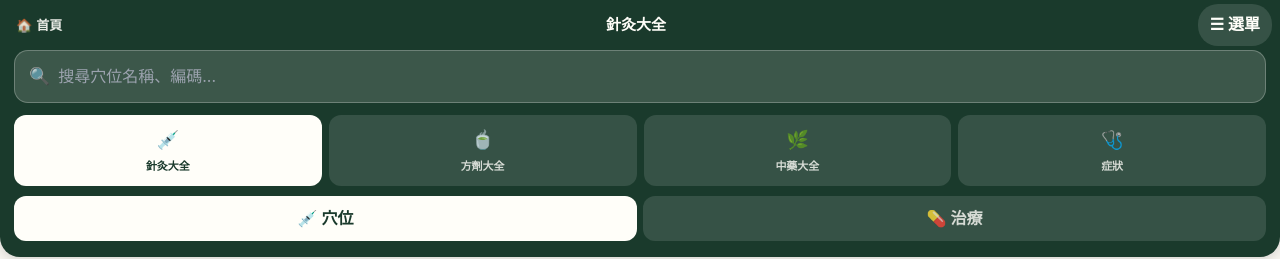
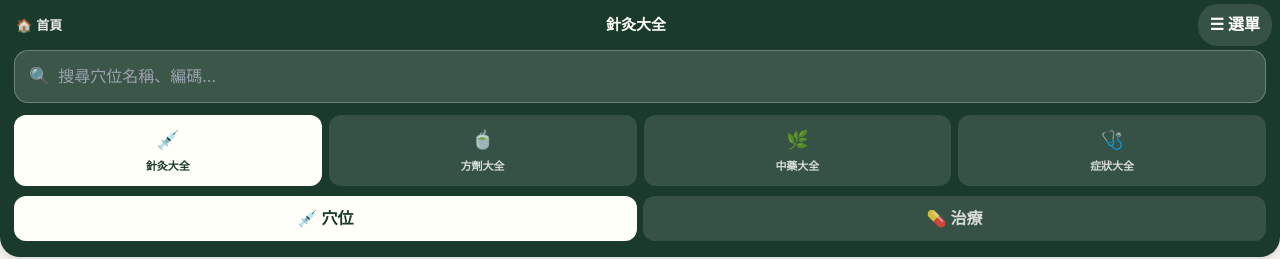
Before and after one commit to realtcmweb/tcm-knowledge-base, a Next.js app: page /en/acu in a window 1280 px wide. Shown: the top 259 px of the page. Built offline with nearby package versions, Linux system fonts and the light colour scheme.

Commit message:
fix: 統一導航標籤，症狀改為症狀大全

```diff
--- a/app/[locale]/acu/page.tsx
+++ b/app/[locale]/acu/page.tsx
@@ -190,7 +190,7 @@ export default function AcupointsPage() {
             { href: '/acu', label: '針灸大全', emoji: '💉' },
             { href: '/db', label: '方劑大全', emoji: '🍵' },
             { href: '/herbs', label: '中藥大全', emoji: '🌿' },
-            { href: '/symptoms', label: '症狀', emoji: '🩺' },
+            { href: '/symptoms', label: '症狀大全', emoji: '🩺' },
           ].map(tab => (
             <Link key={tab.href} href={tab.href} style={{
               flex: 1, padding: '10px 4px',
--- a/app/[locale]/db/page.tsx
+++ b/app/[locale]/db/page.tsx
@@ -242,7 +242,7 @@ export default function FormulasPage() {
             { href: '/acu', label: '針灸大全', emoji: '💉' },
             { href: '/db', label: '方劑大全', emoji: '🍵' },
             { href: '/herbs', label: '中藥大全', emoji: '🌿' },
-            { href: '/symptoms', label: '症狀', emoji: '🩺' },
+            { href: '/symptoms', label: '症狀大全', emoji: '🩺' },
           ].map(tab => (
             <Link
               key={tab.label}
--- a/app/[locale]/herbs/page.tsx
+++ b/app/[locale]/herbs/page.tsx
@@ -170,7 +170,7 @@ export default function HerbsPage() {
             { href: '/acu', label: '針灸大全', emoji: '💉' },
             { href: '/db', label: '方劑大全', emoji: '🍵' },
             { href: '/herbs', label: '中藥大全', emoji: '🌿' },
-            { href: '/symptoms', label: '症狀', emoji: '🩺' },
+            { href: '/symptoms', label: '症狀大全', emoji: '🩺' },
           ].map(tab => (
             <Link key={tab.label} href={tab.href} style={{ flex: 1, padding: '10px 4px', backgroundColor: tab.href === '/herbs' ? '#FFFEF9' : 'rgba(255,254,249,0.12)', color: tab.href === '/herbs' ? '#1a3A2C' : 'rgba(255,254,249,0.8)', border: 'none', borderRadius: 12, textDecoration: 'none', fontSize: 11, fontWeight: 700, textAlign: 'center' }}>
               <div style={{ fontSize: 18, marginBottom: 2 }}>{tab.emoji}</div>
```
